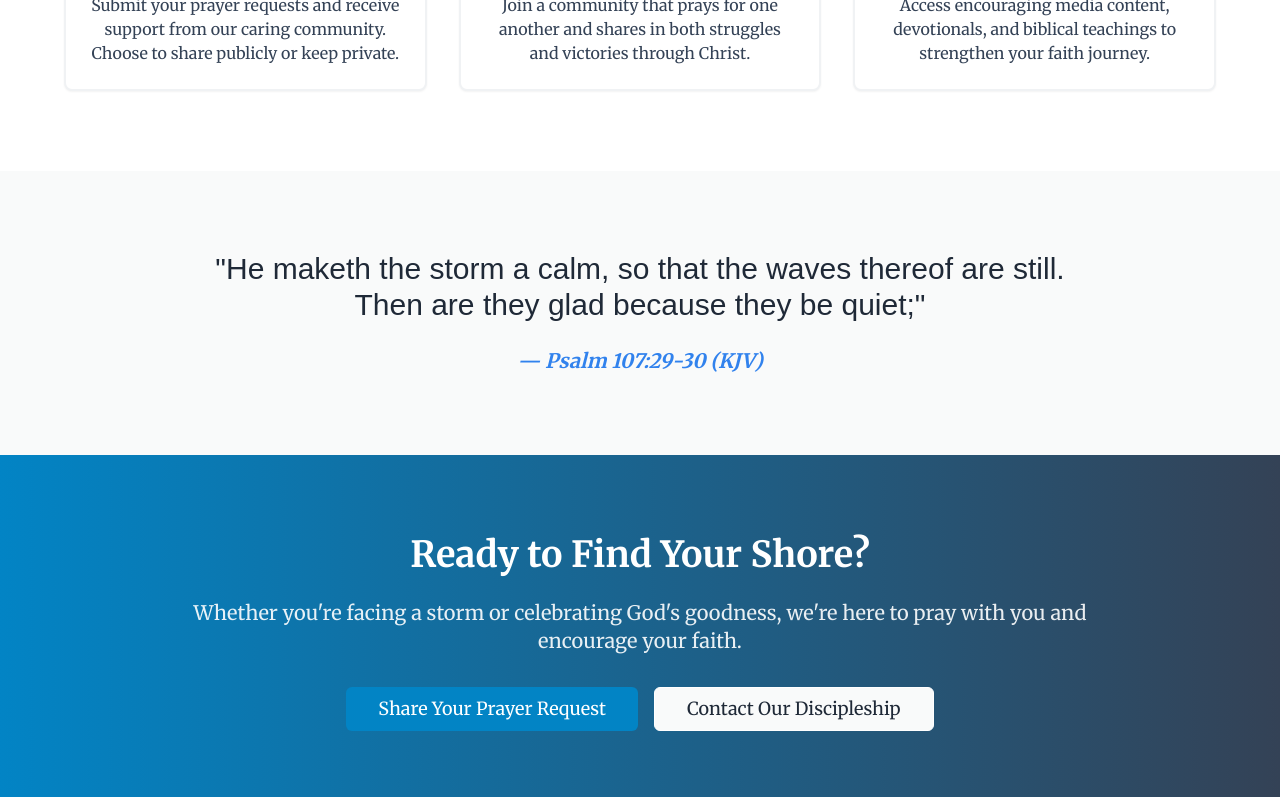
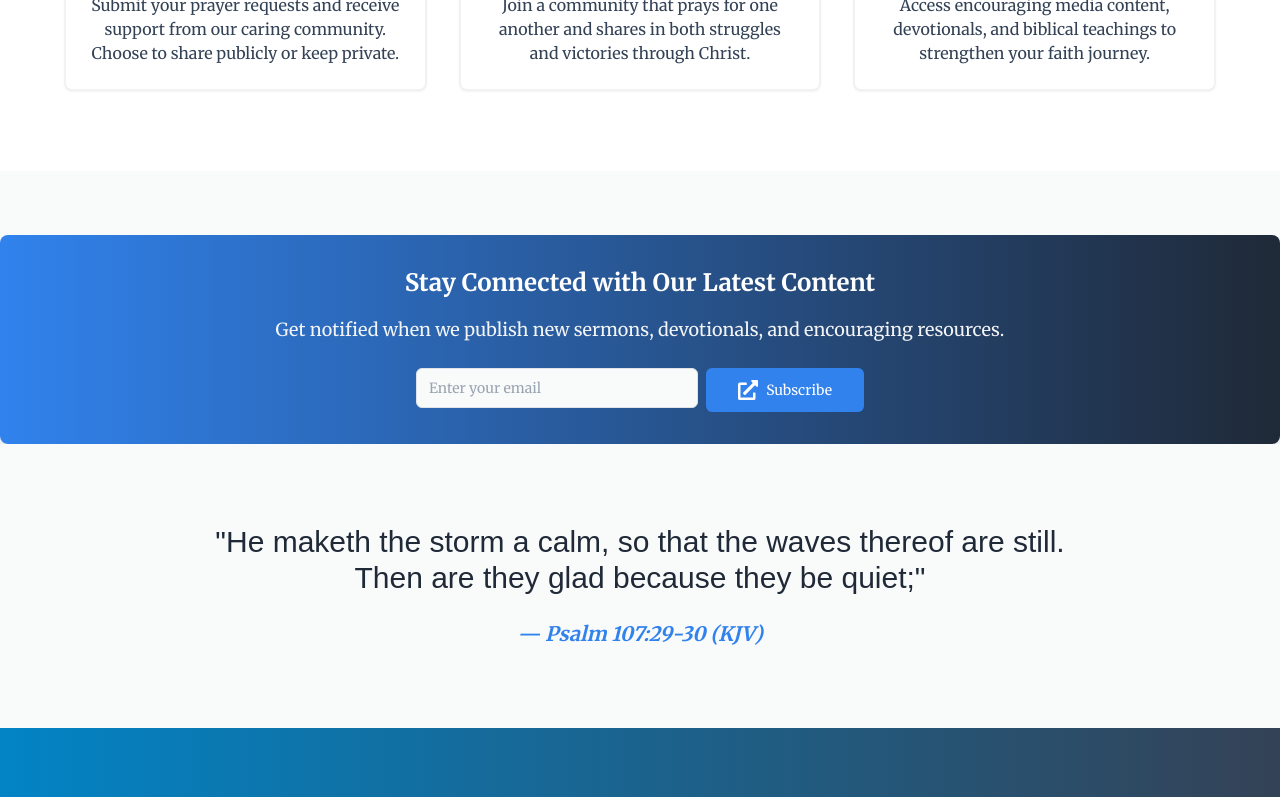
Before and after one commit to josephmt838/storm-to-shore, a Next.js app: page / in a window 1280 px wide. Shown: the part 959-1756 px from the top of the page. Built offline with nearby package versions, Linux system fonts and the light colour scheme; no server answers; a web font is replaced by a local one; what amazon-cognito-identity-js would draw is missing.

Commit message:
feat: add subscription to content

```diff
--- a/next.config.mjs
+++ b/next.config.mjs
@@ -5,12 +5,6 @@ const nextConfig = {
     images: {
         unoptimized: true,
     },
-    // Ensure all routes are generated as static files
-    generateStaticParams: async () => {
-        return {
-            // Add any dynamic routes here if needed
-        };
-    },
 };
 
 export default nextConfig;
--- a/src/app/page.jsx
+++ b/src/app/page.jsx
@@ -1,5 +1,6 @@
 'use client';
 
+import MediaCTA from '@/components/media/MediaCTA';
 import Link from 'next/link';
 import { useRouter } from 'next/navigation';
 import { FaAnchor, FaBookOpen, FaHeart, FaUsers } from 'react-icons/fa';
@@ -31,12 +32,12 @@ export default function HomePage() {
                         encouragement, and biblical truth.
                     </p>
                     <div className='flex flex-col sm:flex-row gap-4 justify-center'>
-                        <Link href='/prayer-submit'>
+                        <Link href='/register'>
                             <Button
                                 size='lg'
                                 className='bg-ocean-500 hover:bg-ocean-600 text-white px-8 py-3 text-lg'
                             >
-                                Submit Prayer Request
+                                Join Us
                             </Button>
                         </Link>
                         <Link href='/prayer-wall'>
@@ -126,6 +127,8 @@ export default function HomePage() {
                 </div>
             </section>
 
+            <MediaCTA />
+
             {/* Scripture Section */}
             <section className='py-20 px-4 bg-navy-50'>
                 <div className='max-w-4xl mx-auto text-center'>
--- a/src/components/media/MediaCTA.jsx
+++ b/src/components/media/MediaCTA.jsx
@@ -1,7 +1,53 @@
+'use client';
+
 import { Button } from '@/components/ui/button';
+import { Input } from '@/components/ui/input';
+import { useToast } from '@/hooks/use-toast';
+import { apiRequest } from '@/lib/queryClient';
+import { useMutation } from '@tanstack/react-query';
+import { useForm } from 'react-hook-form';
 import { FaExternalLinkAlt } from 'react-icons/fa';
 
 export default function MediaCTA() {
+    const { toast } = useToast();
+
+    const form = useForm({
+        defaultValues: {
+            email: '',
+        },
+    });
+
+    const subscribeMutation = useMutation({
+        mutationFn: async (data) => {
+            const response = await apiRequest('POST', 'subscribe', {
+                email: data.email,
+            });
+            if (!response.ok) {
+                throw new Error('Failed to subscribe');
+            }
+            return response.json();
+        },
+        onSuccess: () => {
+            toast({
+                title: 'Successfully Subscribed!',
+                description: 'Thank you for subscribing to our updates.',
+                variant: 'success',
+            });
+            form.reset();
+        },
+        onError: (error) => {
+            toast({
+                title: 'Error',
+                description: 'Failed to subscribe. Please try again.',
+                variant: 'destructive',
+            });
+        },
+    });
+
+    const onSubmit = (data) => {
+        subscribeMutation.mutate(data);
+    };
+
     return (
         <section className='mt-16 text-center'>
             <div className='bg-gradient-to-r from-ocean-600 to-navy-700 text-white p-8 rounded-lg shadow-lg'>
@@ -9,13 +55,47 @@ export default function MediaCTA() {
                     Stay Connected with Our Latest Content
                 </h3>
                 <p className='text-lg text-gray-100 mb-6 leading-relaxed'>
-                    Get notified when we publish new sermons,
-                    devotionals, and encouraging resources.
+                    Get notified when we publish new sermons, devotionals, and
+                    encouraging resources.
                 </p>
-                <Button size='lg'>
-                    <FaExternalLinkAlt className='w-5 h-5 mr-2' />
-                    Subscribe to Updates
-                </Button>
+                <form
+                    onSubmit={form.handleSubmit(onSubmit)}
+                    className='max-w-md mx-auto'
+                >
+                    <div className='flex flex-col gap-2 sm:flex-row'>
+                        <Input
+                            type='email'
+                            placeholder='Enter your email'
+                            className='flex-1 text-navy-700'
+                            {...form.register('email', {
+                                required: 'Email is required',
+                                pattern: {
+                                    value: /^[A-Z0-9._%+-]+@[A-Z0-9.-]+\.[A-Z]{2,}$/i,
+                                    message: 'Invalid email address',
+                                },
+                            })}
+                        />
+                        <Button
+                            type='submit'
+                            size='lg'
+                            disabled={subscribeMutation.isPending}
+                        >
+                            {subscribeMutation.isPending ? (
+                                'Subscribing...'
+                            ) : (
+                                <>
+                                    <FaExternalLinkAlt className='w-5 h-5 mr-2' />
+                                    Subscribe
+                                </>
+                            )}
+                        </Button>
+                    </div>
+                    {form.formState.errors.email && (
+                        <p className='text-red-200 mt-2 text-sm'>
+                            {form.formState.errors.email.message}
+                        </p>
+                    )}
+                </form>
             </div>
         </section>
     );
```
